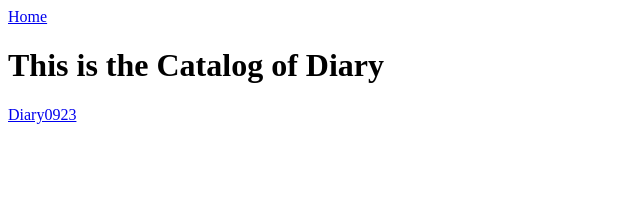
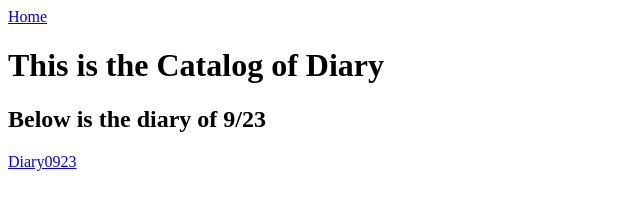
Before and after one commit to YukiNTPU/YukiNTPU.github.io, a plain HTML site: page docs/Catalog_of_Diary.html in a window 1280 px wide. Shown: the whole page, without its empty margins (0-640 px from the left). Drawn offline with Linux system fonts and the light colour scheme.

Commit message:
Update Catalog_of_Diary.html

```diff
--- a/docs/Catalog_of_Diary.html
+++ b/docs/Catalog_of_Diary.html
@@ -5,6 +5,7 @@
 	<body>
 		<a href="https://YukiNTPU.github.io/">Home</a>
 		<h1>This is the Catalog of Diary</h1>
+		<h2>Below is the diary of 9/23 </h2>
                  <a href="https://YukiNTPU.github.io/docs/Diary0923"> Diary0923 </a>
 
 	</body>
```
